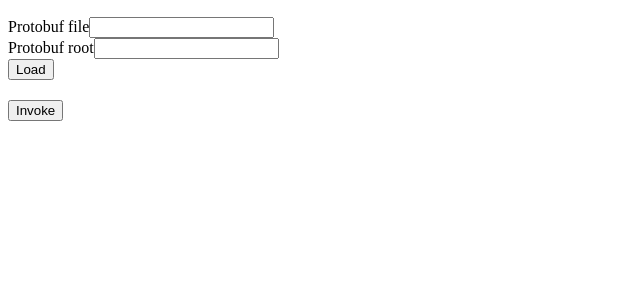
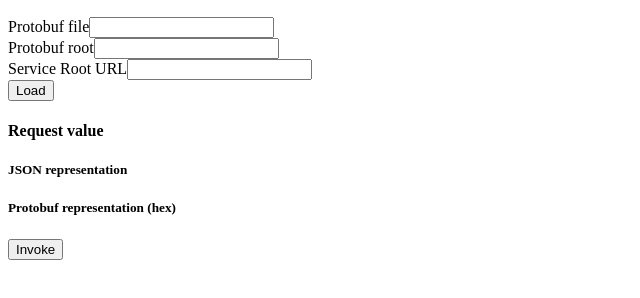
Before and after one commit to pollyshaw/gRaPhiC, an Electron app: page index.html in a window 1280 px wide. Shown: the part 50-348 px from the top of the page, without its empty margins (0-640 px from the left). Drawn offline with Linux system fonts and the light colour scheme; no server answers.

Commit message:
Tidied up presentation & added service root URL field

```diff
--- a/index.html
+++ b/index.html
@@ -27,6 +27,9 @@
     <div>
         <label for="txtProtobufRoot">Protobuf root</label><input type="text" id="txtProtobufRoot" data-bind="value: grpcRoot"/>
     </div>
+    <div>
+        <label for="txtServiceRootUrl">Service Root URL</label><input type="text" id="txtServiceRootUrl" data-bind="value: serviceRootUrl"/>
+    </div>
     <div><input id type="button" value="Load" data-bind="click:load"/></div>
 
     <div id="servicesTable" data-bind="foreach: services">
@@ -35,9 +38,12 @@
         </h2>
         <div data-bind="foreach: methods">
             <h3 data-bind="text: name + '(' + requestType.name + '): ' + responseType.name"></h3>
+            <h4>Request value</h4>
             <div data-bind="template: {name:'request-template', data: requestType}">
             </div>
+            <h5>JSON representation</h5>
             <div data-bind="text: ko.toJSON($data.requestType.effectiveValue(), null, 2)"></div>
+            <h5>Protobuf representation (hex)</h5>
             <div data-bind="text: requestType.hexBytes"></div>
             <input type="button" value="Invoke"/>
         </div>
@@ -67,6 +73,7 @@ let getServiceDefinitions = function(grpcFile, grpcRoot) {
 let myViewModel = {
     grpcFile: ko.observable(localStorage.getItem("grpcFile")),
     grpcRoot: ko.observable(localStorage.getItem("grpcRoot")),
+    serviceRootUrl: ko.observable(localStorage.getItem("serviceRootUrl")),
     load: function() {
         this.services.removeAll();
         let newServiceDefinitions = getServiceDefinitions(this.grpcFile(), this.grpcRoot())
@@ -77,6 +84,9 @@ let myViewModel = {
     services: ko.observableArray()
 }
 
+myViewModel.serviceRootUrl.subscribe(function(newValue) {
+    localStorage.setItem("serviceRootUrl", newValue)
+})
 
 ko.applyBindings(myViewModel)
 </script>
```
